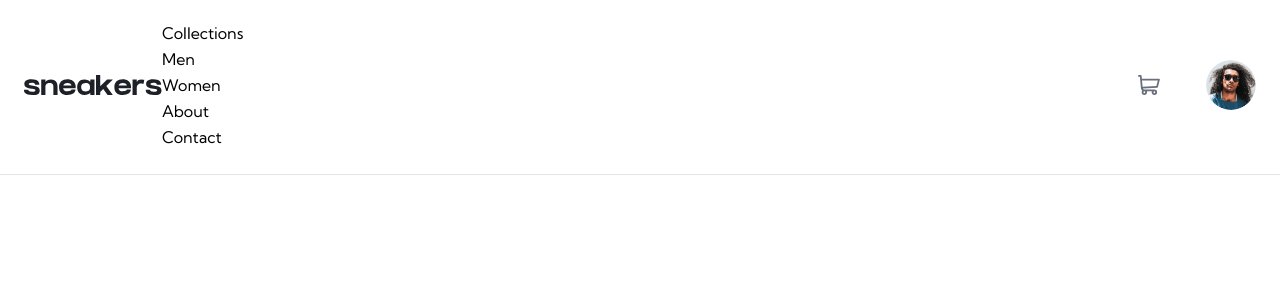
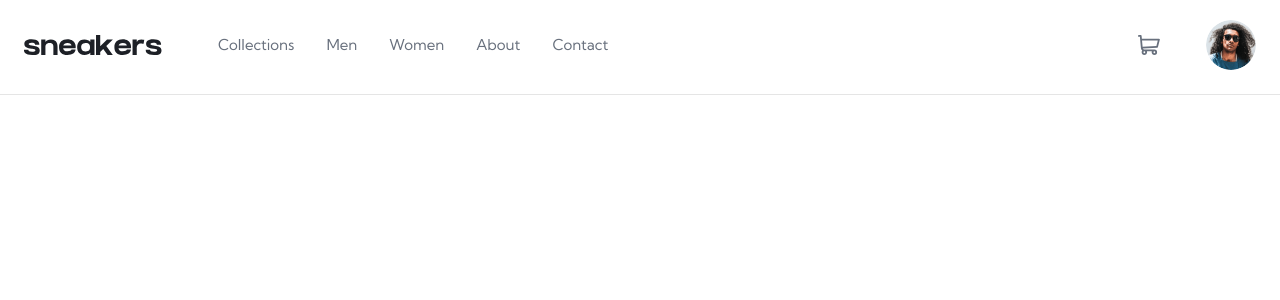
Before and after one commit to Tyzer33/Ecommerce-product-page, a React (Vite) app: page / in a window 1280 px wide. Shown: the top 300 px of the page. Built offline with nearby package versions, Linux system fonts and the light colour scheme; the HTML template or start-up script is replaced by a standard one.

Commit message:
feat: add header type style to NavLinks component

```diff
--- a/src/components/Header/NavLinks.tsx
+++ b/src/components/Header/NavLinks.tsx
@@ -6,6 +6,7 @@ function NavLinks({ type }: Props) {
     <ul
       className={twJoin(
         type === 'menu' && `space-y-[1.125rem] text-lg font-bold`,
+        type === 'header' && `ml-14 flex gap-8 text-[.9375rem] text-body`,
       )}
     >
       <li>
```
